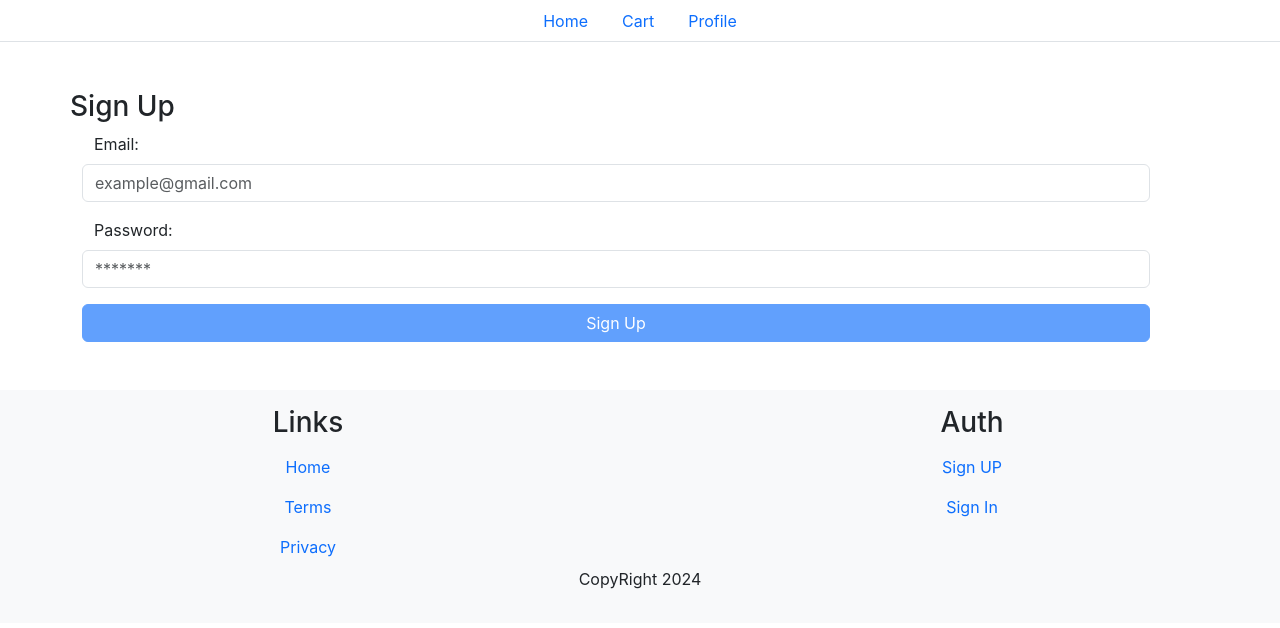
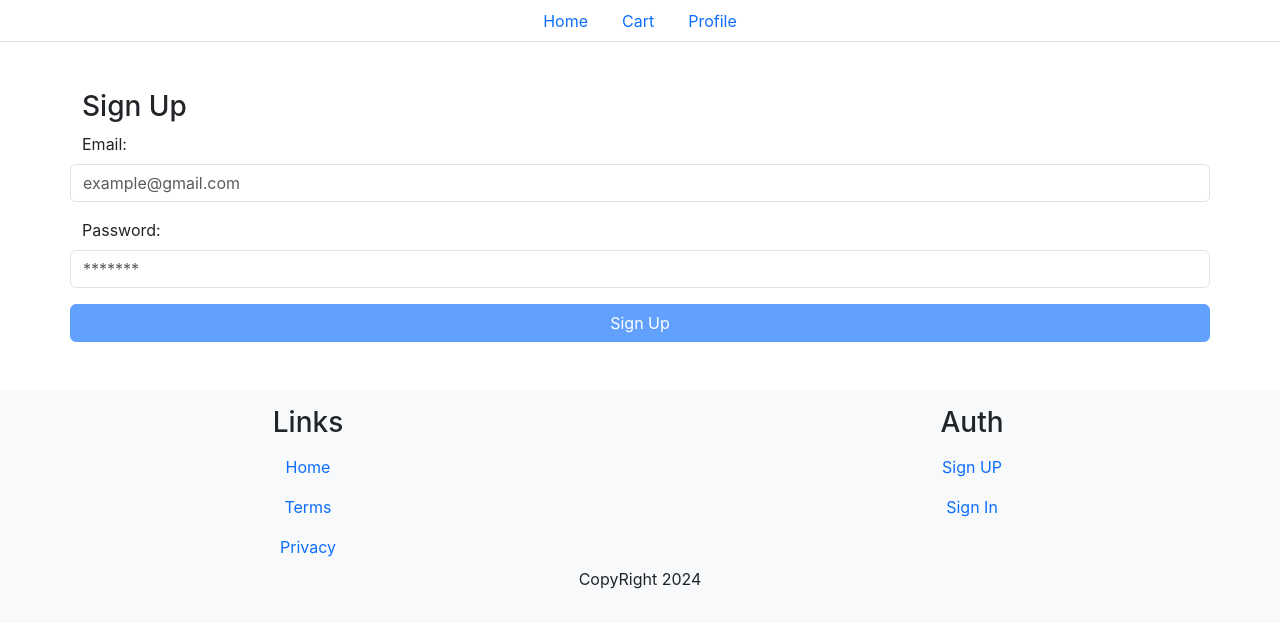
Before and after one commit to mohamed-ouanjine-codecademy/e-commerce-app, a React (Create React App) app in the folder view/: page /sign-up in a window 1280 px wide. Shown: the top 628 px of the page. Built offline with nearby package versions, Linux system fonts and the light colour scheme.

Commit message:
fix style a little bit

```diff
--- a/view/src/features/signIn/SignIn.js
+++ b/view/src/features/signIn/SignIn.js
@@ -20,9 +20,10 @@ export function SignIn() {
   return (
     <>
       <div className="container py-5">
-        <h3>Sign In</h3>
+        <div className="row flex-column">
+          <h3 className="col">Sign In</h3>
           <SignForm
-          className="row"
+            className="col"
             email={email}
             setEmail={setEmail}
             password={password}
@@ -31,6 +32,7 @@ export function SignIn() {
             submitValue="Sign In"
           />
         </div>
+      </div>
     </>
   )
 }
--- a/view/src/features/signUp/SignUp.js
+++ b/view/src/features/signUp/SignUp.js
@@ -16,11 +16,11 @@ export function SignUp() {
   }
 
   return (
-    <>
-      <div className="container py-5">
-        <h3 className="row">Sign Up</h3>
+    <div className="container py-5">
+      <div className="row flex-column">
+        <h3 className="col">Sign Up</h3>
         <SignForm
-          className="row"
+          className="col"
           email={email}
           setEmail={setEmail}
           password={password}
@@ -29,6 +29,6 @@ export function SignUp() {
           submitValue="Sign Up"
         />
       </div>
-    </>
-  )
+    </div>
+  );
 }
```
Lines whose indentation alone changed are shown as unchanged.
